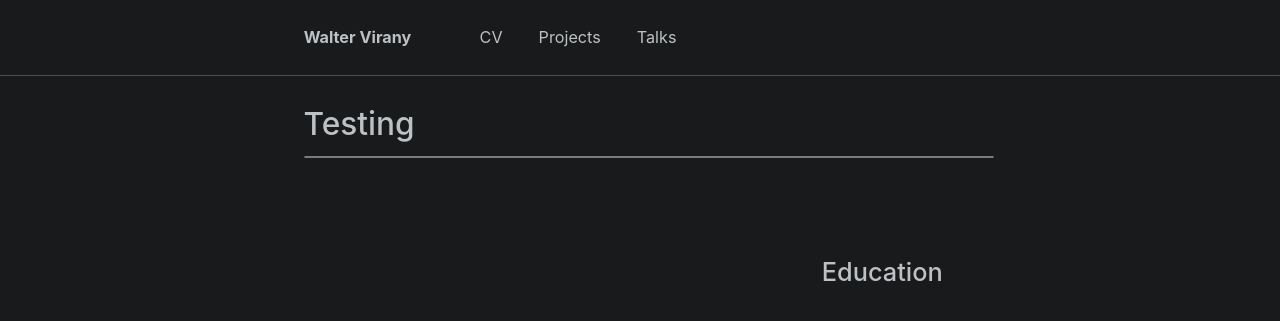
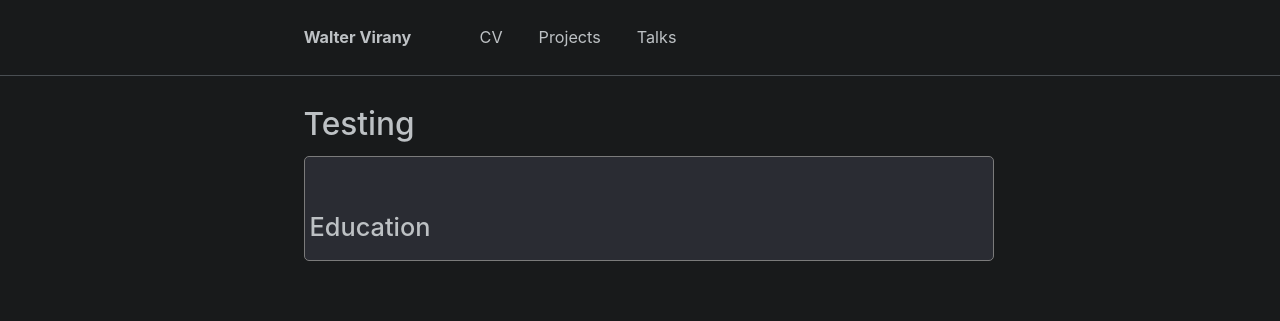
Before and after one commit to wvirany/wvirany.github.io, a Jekyll site: the page built from _pages/test.html, in a window 1280 px wide. Shown: the top 321 px of the page. Built offline with Jekyll 4.4.1, drawn with Linux system fonts in a browser that asks for light colours.

Commit message:
Update test.html

```diff
--- a/_pages/test.html
+++ b/_pages/test.html
@@ -28,7 +28,7 @@
     border-style: solid;
     /* border: 5px rgb(213, 213, 213); */
     border-radius: 5px; /* 5px rounded corners */
-    background-color: rgb(50, 50, 50);
+    background-color: rgb(42, 44, 51);
     width: 75%;
 }
 
@@ -47,7 +47,7 @@
 <body>
 
     <div class="box">
-        <h2 style="float: right; padding: 50px">Education</h2>
+        <h2 style="float: top; padding: 5px">Education</h2>
     </div>
 
 </body>
```
